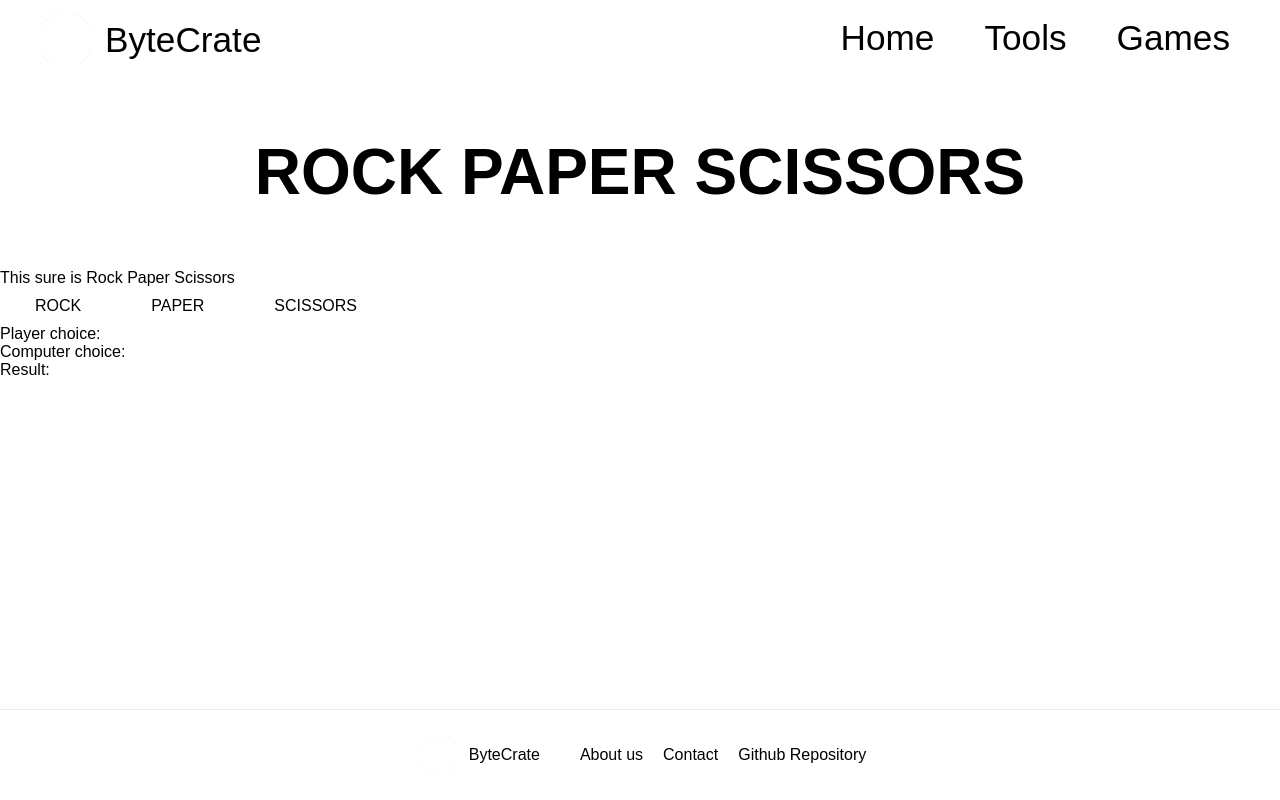
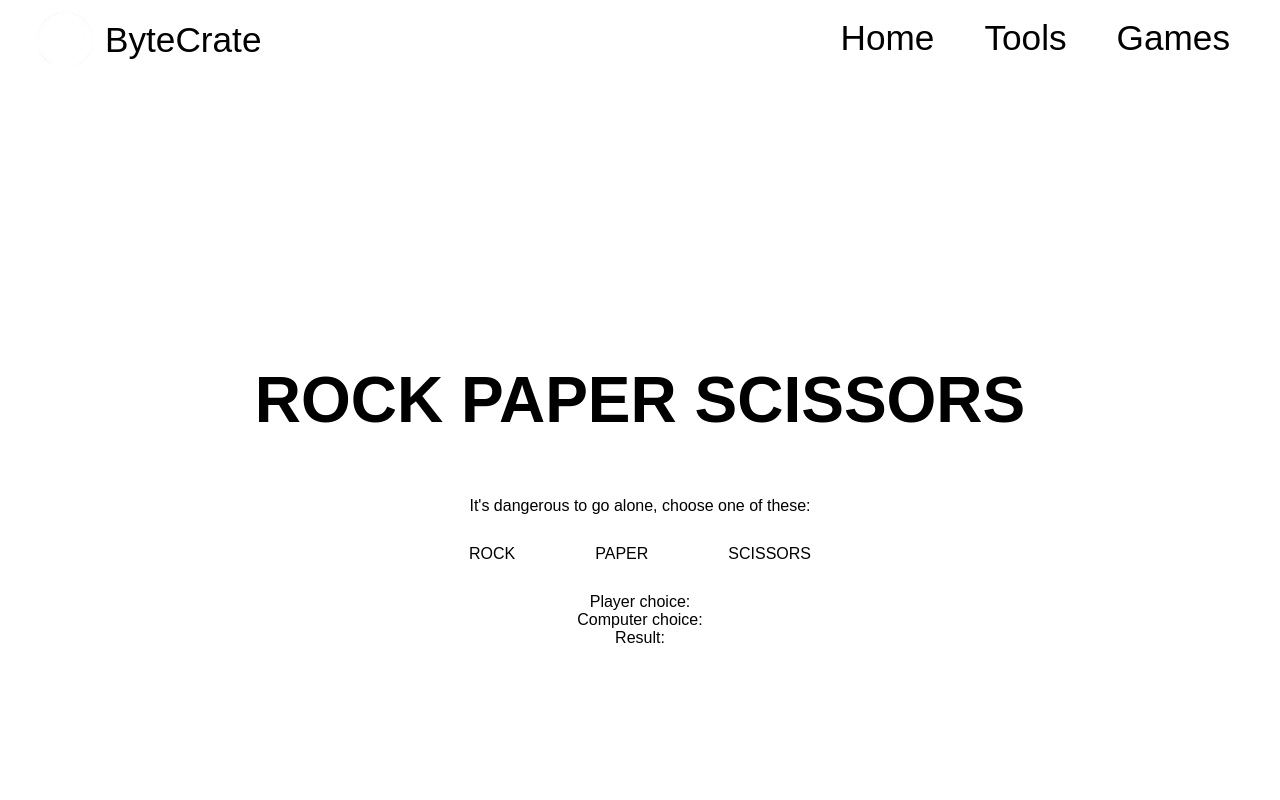
Before and after one commit to hafemi/bytecrate, a Next.js app: page /games/rock-paper-scissors in a window 1280 px wide. Shown: the top 800 px of the page. Built offline with nearby package versions, Linux system fonts and the light colour scheme.

Commit message:
RPS - CSS Formatting and paragraph adjustment

```diff
--- a/app/games/rock-paper-scissors/page.module.css
+++ b/app/games/rock-paper-scissors/page.module.css
@@ -0,0 +1,25 @@
+.page {
+    display: flex;
+    flex-direction: column;
+    justify-content: center;
+    align-items: center;
+    height: 100vh;
+    text-align: center;
+  }
+
+  .main {
+    display: flex;
+    flex-direction: column;
+    justify-content: center;
+    align-items: center;
+  }
+
+  .buttons {
+    display: flex;
+    gap: 10px;
+    margin-top: 20px;
+  }
+
+  .result {
+    margin-top: 20px;
+  }
--- a/app/games/rock-paper-scissors/page.tsx
+++ b/app/games/rock-paper-scissors/page.tsx
@@ -1,6 +1,7 @@
 'use client';
 import { useState } from 'react';
 import { RPSChoices } from '@/lib/types/tools';
+import styles from './page.module.css';
 
 export default function Home() {
   const [playerChoice, setPlayerChoice] = useState('');
@@ -16,9 +17,9 @@ export default function Home() {
       (player === 'PAPER' && computer === 'ROCK') ||
       (player === 'SCISSORS' && computer === 'PAPER')
     ) {
-      return 'PLAYER WINS';
+      return 'YOU WIN';
     }
-    return 'COMPUTER WINS';
+    return 'YOU LOSE';
   };
 
   const handleClick = (choice: string) => {
@@ -29,17 +30,17 @@ export default function Home() {
   };
 
   return (
-    <div>
+    <div className={styles.page}>
       <title>ByteCrate - Rock Paper Scissors</title>
-      <main>
+      <main className={styles.main}>
         <h1>ROCK PAPER SCISSORS</h1>
-        <p>This sure is Rock Paper Scissors</p>
-        <div>
+        <p>It's dangerous to go alone, choose one of these:</p>
+        <div className={styles.buttons}>
           <button onClick={() => handleClick('ROCK')}>ROCK</button>
           <button onClick={() => handleClick('PAPER')}>PAPER</button>
           <button onClick={() => handleClick('SCISSORS')}>SCISSORS</button>
         </div>
-        <div>
+        <div className={styles.result}>
           <p>Player choice: {playerChoice}</p>
           <p>Computer choice: {computerChoice}</p>
           <p>Result: {result}</p>
```
